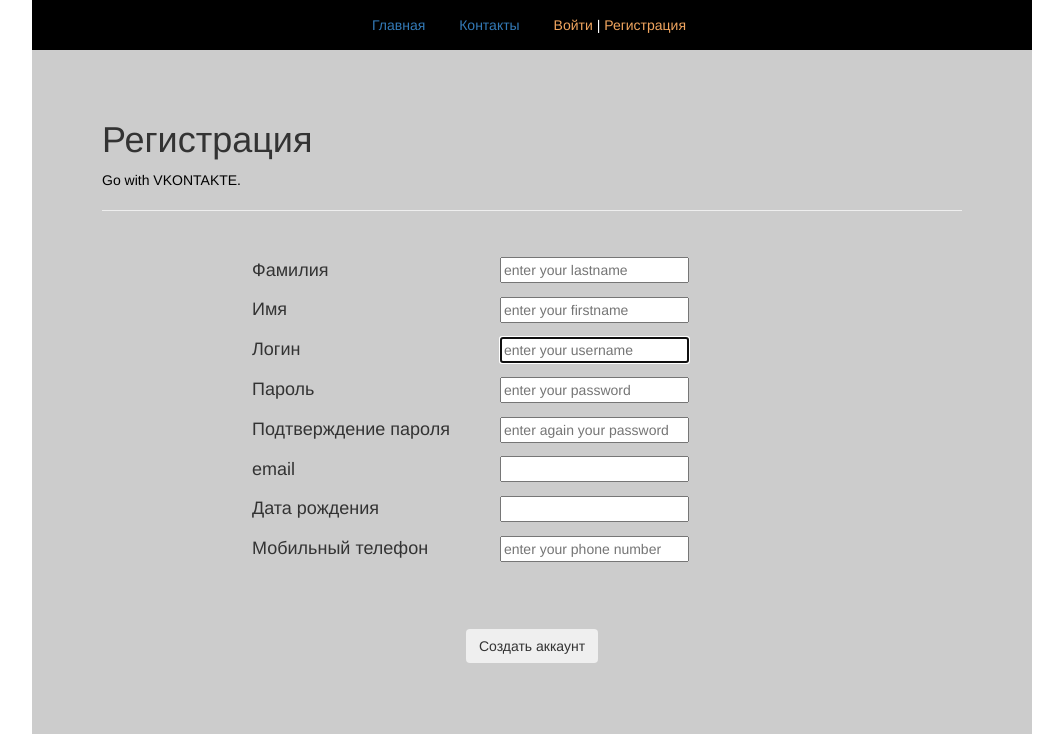
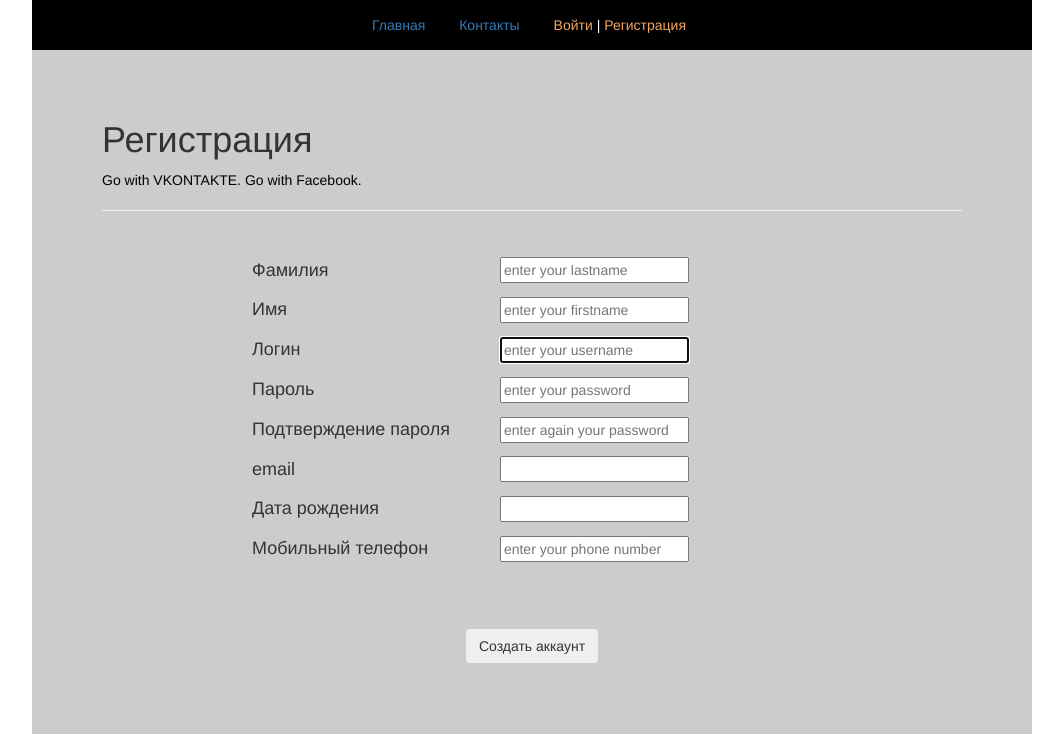
Before and after one commit to korsunowk/tz, a Django app: page /register/ in a window 1280 px wide. Shown: the top 734 px of the page, without its empty margins (108-1171 px from the left). Run offline with Django 3.2, Linux system fonts and the light colour scheme; some libraries are stand-ins or nearby versions.

Commit message:
Added facebook sign up

```diff
--- a/templates/register.html
+++ b/templates/register.html
@@ -11,7 +11,9 @@
     </script>
     <div class="login">
         <h1>Регистрация</h1> <a href="/vk_login/" style="color: black">Go with VKONTAKTE.</a>
+            <a href="/facebook_login/" style="color: black">Go with Facebook.</a>
         <hr>
+
         <form action="/register/" method="POST">
             {% csrf_token %}
             <table class="reg_table">
--- a/tz/settings.py
+++ b/tz/settings.py
@@ -154,3 +154,9 @@ AUTH_USER_MODEL = 'myuser.ExtUser'
 
 VK_REDIRECT = 'https://oauth.vk.com/authorize?client_id=5649330&display=page&' \
               'redirect_uri=http://127.0.0.1:8000/vk_callback&scope=email&response_type=code&v=5.56&revoke=1'
+
+FACEBOOK_APP = '287909741602075'
+FACEBOOK_SECRET = 'f1a5daa6763ac26ab0bab497bc1741c2'
+FACEBOOK_TOKEN = '287909741602075|gWwnWP5-PJN-6VZxmbSuGYQlNCI'
+FACEBOOK_REDIRECT = 'https://www.facebook.com/v2.7/dialog/oauth?' \
+                    'client_id=%s&redirect_uri=http://127.0.0.1:8000/facebook_callback/' % FACEBOOK_APP
--- a/tz/urls.py
+++ b/tz/urls.py
@@ -26,7 +26,7 @@ admin.autodiscover()
 urlpatterns = [
     url(r'^admin/', admin.site.urls),
     url(r'^$', TemplateView.as_view(template_name='index.html')),
-    url(r'^kabinet/$', views.UserView().kabinet),
+    url(r'^kabinet/$', views.UserEditView().kabinet),
     url(r'^login/$', views.UserView().login),
     url(r'^logout/$', views.UserView().logout),
     url(r'^contacts/$', views.ContactView.as_view()),
@@ -39,6 +39,8 @@ urlpatterns = [
     url(r'^captcha/', include('captcha.urls')),
     url(r'^vk_login/$', RedirectView.as_view(url=settings.VK_REDIRECT)),
     url(r'^vk_callback/', views.vk_callback),
+    url(r'facebook_callback/', views.facebook_callback),
+    url(r'facebook_login/', RedirectView.as_view(url=settings.FACEBOOK_REDIRECT))
 ]
 
 if settings.DEBUG:
--- a/tz/views.py
+++ b/tz/views.py
@@ -1,5 +1,5 @@
 # -*- coding: utf-8 -*-
-from django.shortcuts import render_to_response, redirect, render
+from django.shortcuts import redirect, render
 from django.contrib import auth
 from django.core.mail import send_mail
 from .forms import UserCreateForm, AvatarUploadForm, CaptchaForm
@@ -7,6 +7,8 @@ from myuser.models import ExtUser
 from django.contrib.auth import update_session_auth_hash
 from django.contrib.auth.forms import PasswordChangeForm
 from django.views.generic import View
+import facebook
+from django.http import HttpResponse
 import os
 
 
@@ -88,6 +90,8 @@ class UserView(View):
                 args['form'] = newuser_form
         return render(request, 'register.html', args)
 
+
+class UserEditView(View):
     @staticmethod
     def kabinet(request):
         args = dict()
@@ -112,8 +116,6 @@ class UserView(View):
         else:
             return redirect('/')
 
-
-class UserEditView(View):
     @staticmethod
     def password_change(request):
         args = dict()
@@ -185,3 +187,33 @@ def vk_callback(request):
 
     auth.login(request, new_user[0])
     return redirect('/')
+
+
+def facebook_callback(request):
+    from tz import settings
+    from httplib2 import Http
+    import json
+    import datetime
+
+    code = request.GET.get('code', False)
+    if code:
+        resp, content = Http().request(uri='https://graph.facebook.com/v2.7/oauth/access_token?client_id=%s&'
+                                           'client_secret=%s&'
+                                           'redirect_uri=http://127.0.0.1:8000/facebook_callback/&'
+                                           'code=%s' % (settings.FACEBOOK_APP, settings.FACEBOOK_SECRET, code),
+                                       method='GET')
+
+        content = json.loads(content.decode('ascii'))
+        token = content['access_token']
+        session = facebook.GraphAPI(access_token=token)
+        args = {'fields': 'name,email,birthday'}
+        new_user_data = session.get_object(id='me', **args)
+        new_user = ExtUser.objects.get_or_create(
+            username=new_user_data['name'],
+            email=new_user_data['email'],
+            firstname=new_user_data['name'].split()[0],
+            lastname=new_user_data['name'].split()[1],
+            date_of_birth=datetime.datetime.strptime(new_user_data['birthday'].replace('/', '-'), '%m-%d-%Y')
+        )
+        auth.login(request, new_user[0])
+        return redirect('/')
```
